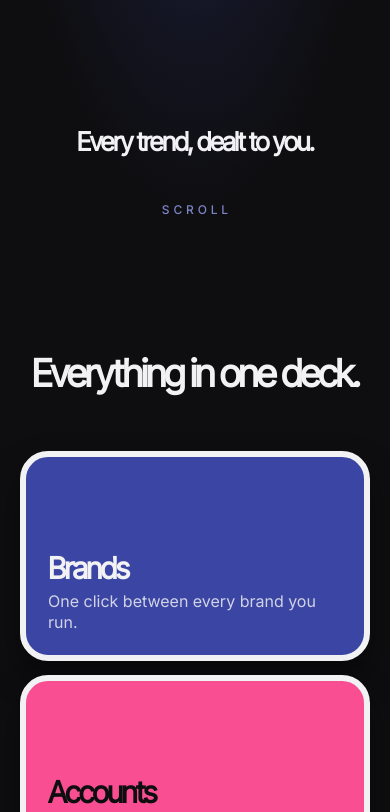
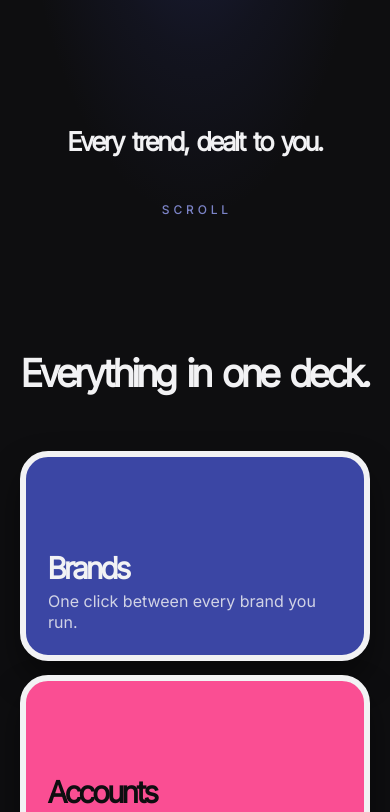
Before and after one commit to JoshWright22/TrendDeck-Web, a website built with Vite: page index.html in a window 390 px wide. Shown: the part 600-1412 px from the top of the page. Built offline with nearby package versions, Linux system fonts and the light colour scheme.

Commit message:
fix word spacing and phone tweaks

```diff
--- a/index.html
+++ b/index.html
@@ -167,7 +167,7 @@
           </a>
         </div>
         <div class="terminal deal">
-          <div class="terminal-bar"><i></i><i></i><i></i><span>or run it from source, with Node.js 22.12 or newer</span></div>
+          <div class="terminal-bar"><i></i><i></i><i></i><span>or run it from source (Node.js 22.12+)</span></div>
           <pre><code><b>$</b> git clone https://github.com/JoshWright22/TrendDeck.git
 <b>$</b> cd TrendDeck
 <b>$</b> npm install
--- a/src/style.css
+++ b/src/style.css
@@ -232,7 +232,8 @@ svg.spark {
   padding: 0 16px;
   text-align: center;
   font: 800 clamp(26px, 4.2vw, 46px) / 1 var(--display);
-  letter-spacing: -0.06em;
+  letter-spacing: -0.055em;
+  word-spacing: 0.14em;
   color: var(--white);
 }
 
@@ -261,12 +262,14 @@ svg.spark {
 
 .section h2 {
   font: 800 clamp(38px, 6.4vw, 70px) / 1 var(--display);
-  letter-spacing: -0.06em;
+  letter-spacing: -0.055em;
+  word-spacing: 0.14em;
   color: var(--white);
 }
 
 .lead {
   margin-top: 18px;
+  text-wrap: balance;
   font-size: clamp(16px, 1.6vw, 19px);
   line-height: 1.4;
   color: var(--smoke);
@@ -372,7 +375,8 @@ svg.spark {
 
 .feature h3 {
   font: 800 clamp(30px, 3.4vw, 39px) / 1 var(--display);
-  letter-spacing: -0.06em;
+  letter-spacing: -0.055em;
+  word-spacing: 0.14em;
 }
 
 .feature p {
@@ -432,6 +436,7 @@ svg.spark {
 .agent h3 {
   font: 800 21px/1 var(--display);
   letter-spacing: -0.05em;
+  word-spacing: 0.12em;
 }
 
 .agent code {
@@ -460,6 +465,7 @@ svg.spark {
   color: var(--felt);
   font: 800 clamp(20px, 2.4vw, 26px) / 1 var(--display);
   letter-spacing: -0.04em;
+  word-spacing: 0.1em;
   text-decoration: none;
   box-shadow: 0 14px 40px rgba(59, 70, 164, 0.55);
   transition: transform 0.6s var(--spring);
```
